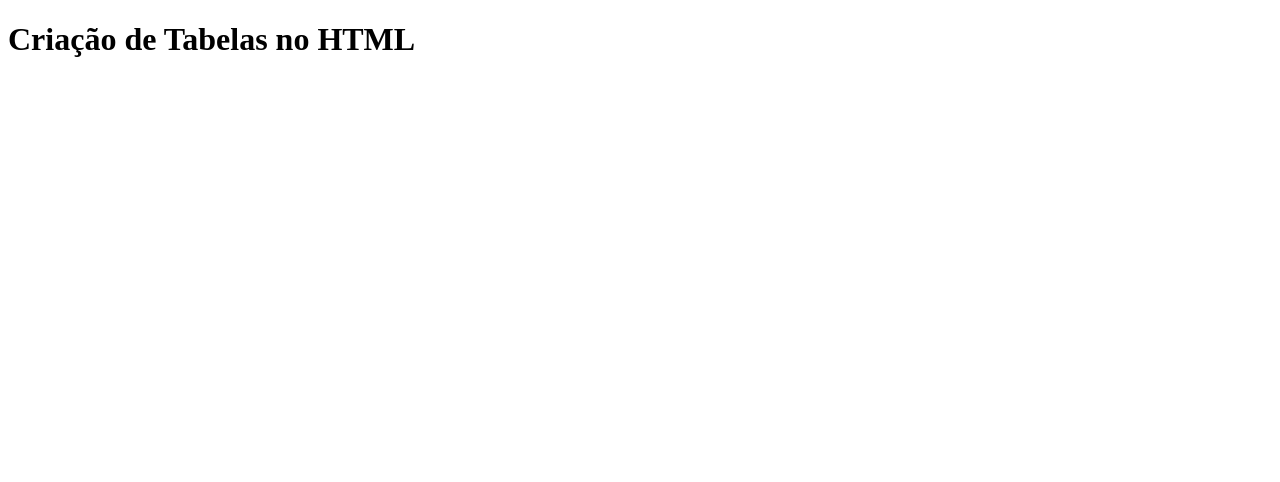
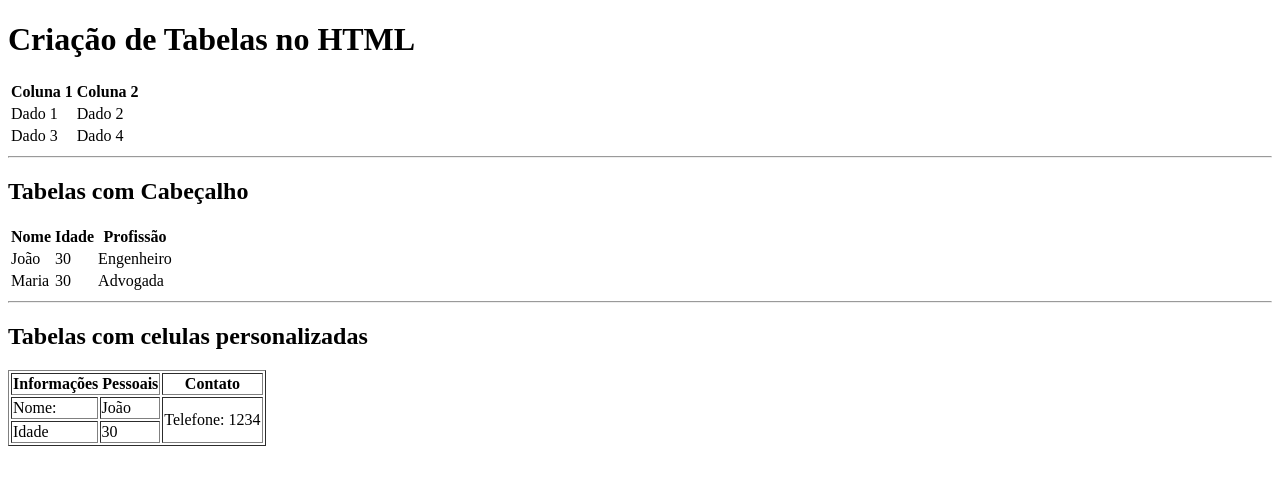
Before and after one commit to diovana-santana/FundamentosHTML, a plain HTML site: page Tabelas/index.html in a window 1280 px wide. Drawn offline with Linux system fonts and the light colour scheme.

Commit message:
commit exercicio 4 - tabelas

```diff
--- a/Tabelas/index.html
+++ b/Tabelas/index.html
@@ -5,5 +5,73 @@
   </head>
   <body>
     <h1>Criação de Tabelas no HTML</h1>
+    <table>
+      <tr>
+        <th>Coluna 1</th>
+        <!--linha cabeçalho -->
+        <th>Coluna 2</th>
+      </tr>
+      <tr>
+        <!--linha Tabelaa-->
+        <td>Dado 1</td>
+        <td>Dado 2</td>
+      </tr>
+      <tr>
+        <td>Dado 3</td>
+        <td>Dado 4</td>
+      </tr>
+    </table>
+    <hr />
+    <!--regua para separar as tabelas-->
+    <h2>Tabelas com Cabeçalho</h2>
+    <table>
+      <thead>
+        <tr>
+          <th>Nome</th>
+          <th>Idade</th>
+          <th>Profissão</th>
+        </tr>
+      </thead>
+      <tbody>
+        <tr>
+          <td>João</td>
+          <td>30</td>
+          <td>Engenheiro</td>
+        </tr>
+        <tr>
+          <td>Maria</td>
+          <td>30</td>
+          <td>Advogada</td>
+        </tr>
+      </tbody>
+    </table>
+    <hr />
+    <h2>Tabelas com celulas personalizadas</h2>
+    <table border="1">
+      <thead>
+        <tr>
+          <!--colspan para limitar o tamanho da coluna-->
+          <th colspan="2">Informações Pessoais</th>
+          <th>Contato</th>
+        </tr>
+      </thead>
+      <tbody>
+        <tbody>
+          <tr>
+            <td>Nome: </td>
+            <td>João</td>
+            <!--rowspan que ira ocupar duas linhas-->
+            <td rowspan="2">Telefone: 1234</td>
+          </tr>
+          <tr>
+            <td>Idade</td>
+            <td>30</td>
+          </tr>
+
+        </tbody>
+
+      </tbody>
+
+    </table>
   </body>
 </html>
```
Also changed, not shown: Ex 4 - Tabela de Inscritos/index.html (added, +78 -0 lines).
